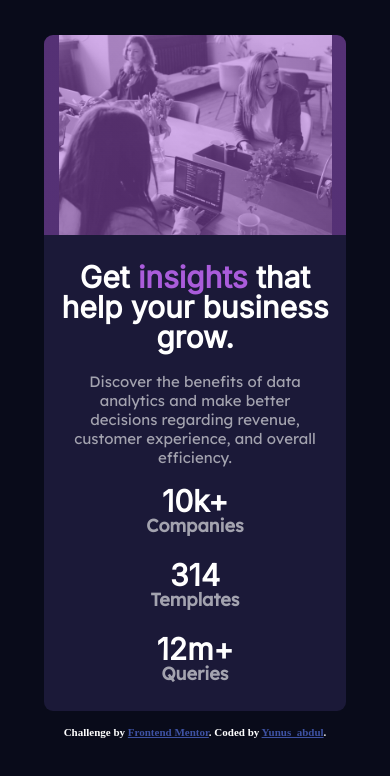
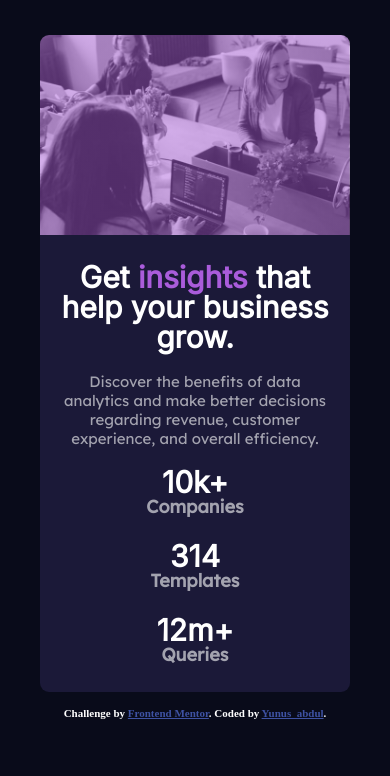
Before and after one commit to Yunusabdul38/frontend-challenge, a plain HTML site: page index.html in a window 390 px wide. Drawn offline with Linux system fonts and the light colour scheme.

Commit message:
Update stats-preview.css

```diff
--- a/images/stats-preview.css
+++ b/images/stats-preview.css
@@ -26,7 +26,7 @@ body{
     .container{
     display: flex;
     justify-content: center;
-    width: 95%;
+    width: 97%;
     background: hsl(233, 47%, 7%);
     padding: 15px;
     flex-direction: column-reverse;
@@ -47,7 +47,7 @@ body{
     }
     .left-side p{
         font-weight: 400;
-        padding: 10px 25px;
+        padding: 10px 19px;
         line-height: 19px;
         color: hsla(0, 0%, 100%, 0.6);
         font-family: 'Lexend Deca', sans-serif;
@@ -78,7 +78,7 @@ body{
         border-radius: 9px 9px 0 0;
         background:linear-gradient(to right,  rgba(170, 92, 219, 0.473) 100%, transparent 100%),url(./image-header-mobile.jpg)no-repeat;
         background-position: center center;
-        background-size: contain;
+        background-size: cover;
         width: 100%;
         height: 200px;
     }
```
